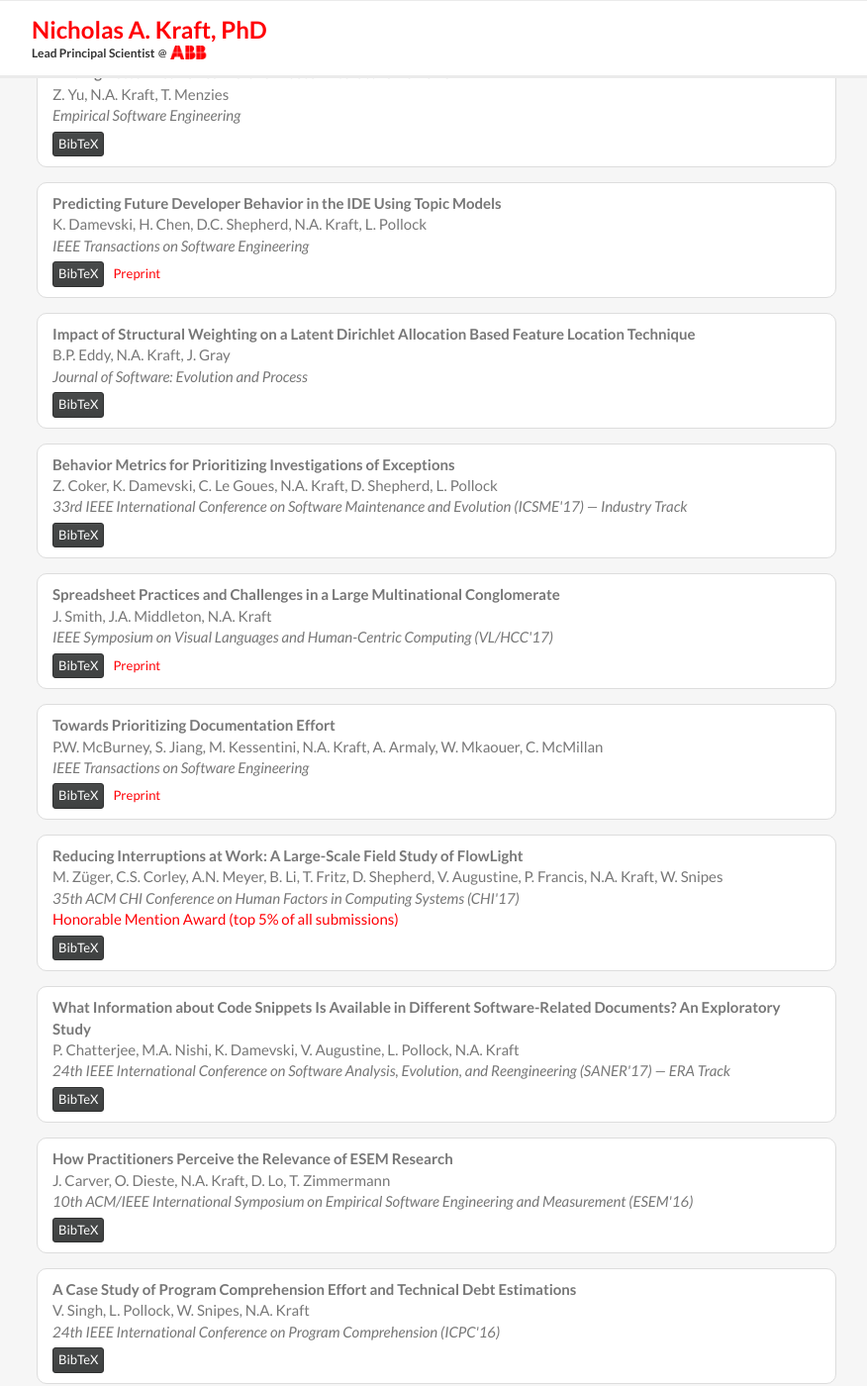
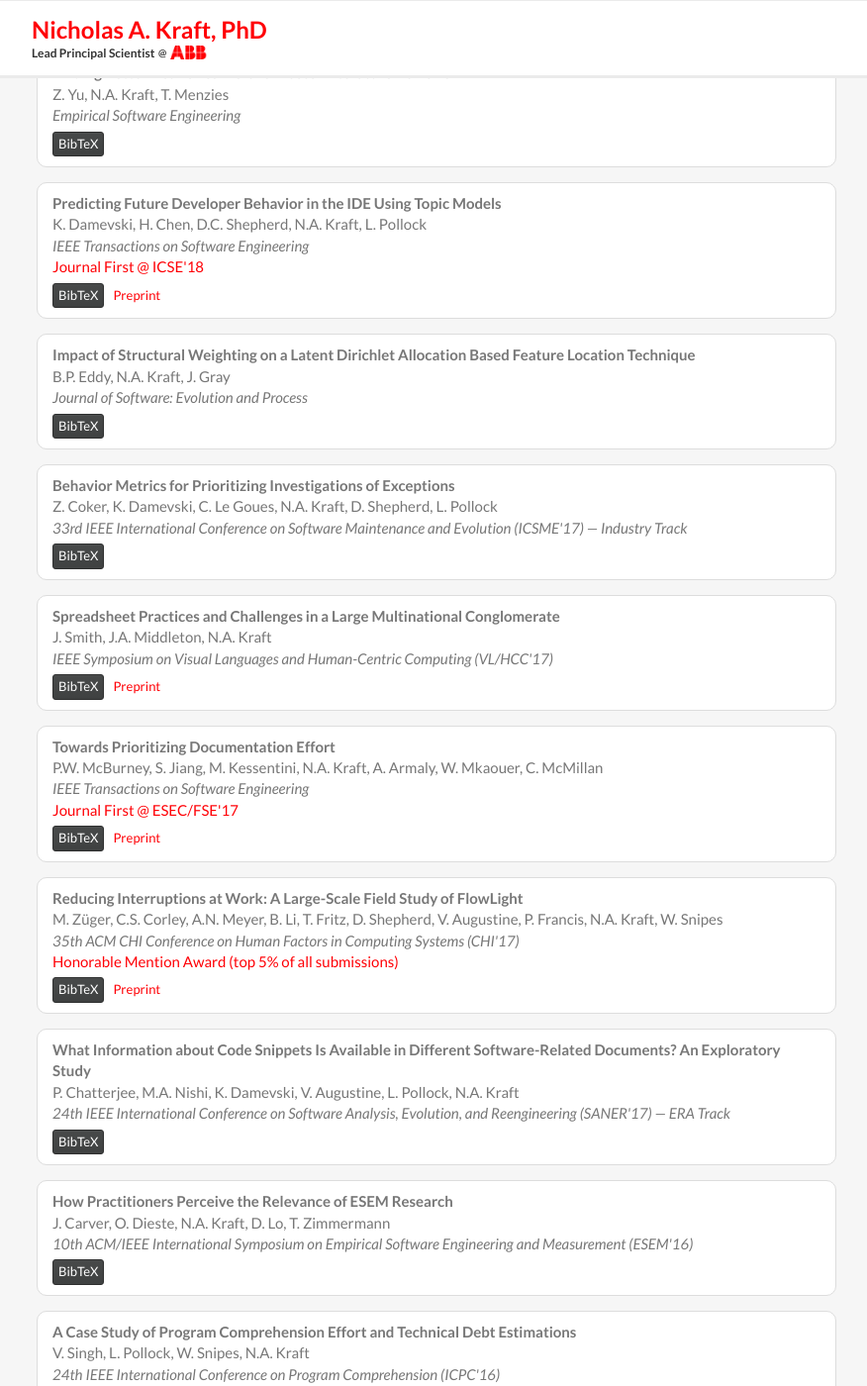
Before and after one commit to nkraft/nkraft.github.io, a Jekyll site: the page built from index.html, in a window 1280 px wide and 1400 px high, scrolled down 668 px. Shown: the whole window at 99% size, without its empty margins (138-1014 px from the left). Built offline with Jekyll 4.4.1, drawn with Linux system fonts in a browser that asks for light colours; nearby versions of some CDN libraries.

Commit message:
Update publications.html

```diff
--- a/_includes/publications.html
+++ b/_includes/publications.html
@@ -44,6 +44,7 @@
             <span class="pub-title">Predicting Future Developer Behavior in the IDE Using Topic Models</span><br>
             <span class="pub-author">K. Damevski, H. Chen, D.C. Shepherd, N.A. Kraft, L. Pollock</span><br>
             <span class="pub-venue">IEEE Transactions on Software Engineering</span><br>
+            <a href="https://www.icse2018.org/program/program-icse-2018">Journal First @ ICSE'18</a>
         </div>
         <a href="http://damevski.github.io/files/lda_for_interactions_2017.pdf" class="btn btn-link btn-sm" role="button">Preprint</a>
         <div class="pub-bibtex hidden">
@@ -122,6 +123,7 @@
             <span class="pub-title">Towards Prioritizing Documentation Effort</span><br>
             <span class="pub-author">P.W. McBurney, S. Jiang, M. Kessentini, N.A. Kraft, A. Armaly, W. Mkaouer, C. McMillan</span><br>
             <span class="pub-venue">IEEE Transactions on Software Engineering</span><br>
+            <a href="http://esec-fse17.uni-paderborn.de/program_research_track.php">Journal First @ ESEC/FSE'17</a>
         </div>
         <a href="https://www3.nd.edu/~cmc/papers/mcburney_tse_docless_preprint.pdf" class="btn btn-link btn-sm" role="button">Preprint</a>
         <div class="pub-bibtex hidden">
@@ -143,6 +145,7 @@
             <span class="pub-venue">35th ACM CHI Conference on Human Factors in Computing Systems (CHI'17)</span><br>
             <a href="">Honorable Mention Award (top 5% of all submissions)</a>
         </div>
+        <a href="http://www.zora.uzh.ch/id/eprint/136997/1/FlowLight.pdf" class="btn btn-link btn-sm" role="button">Preprint</a>
         <div class="pub-bibtex hidden">
 <pre>@inproceedings{Zuger_etal:2017,
   author    = {M. Züger and C.S. Corley and A.N. Meyer and B. Li and T. Fritz and D. Shepherd and V. Augustine and P. Francis and N.A. Kraft and W. Snipes},
@@ -224,6 +227,7 @@
             <span class="pub-venue">38th ACM/IEEE International Conference on Software Engineering (ICSE'16) &mdash; V2025 Track</span><br>
             <a href="http://www.cccblog.org/2016/05/24/blue-sky-ideas-track-held-at-icse-2016/">Second Prize, Visions of 2025 and Beyond</a><br/>
         </div>
+        <a href="https://arxiv.org/abs/1411.6118" class="btn btn-link btn-sm" role="button">Preprint</a>
         <div class="pub-bibtex hidden">
 <pre>@inproceedings{Acharya_etal:2016,
   author    = {M. Acharya and C. Parnin and N.A. Kraft and A. Dagnino and X. Qu},
```
